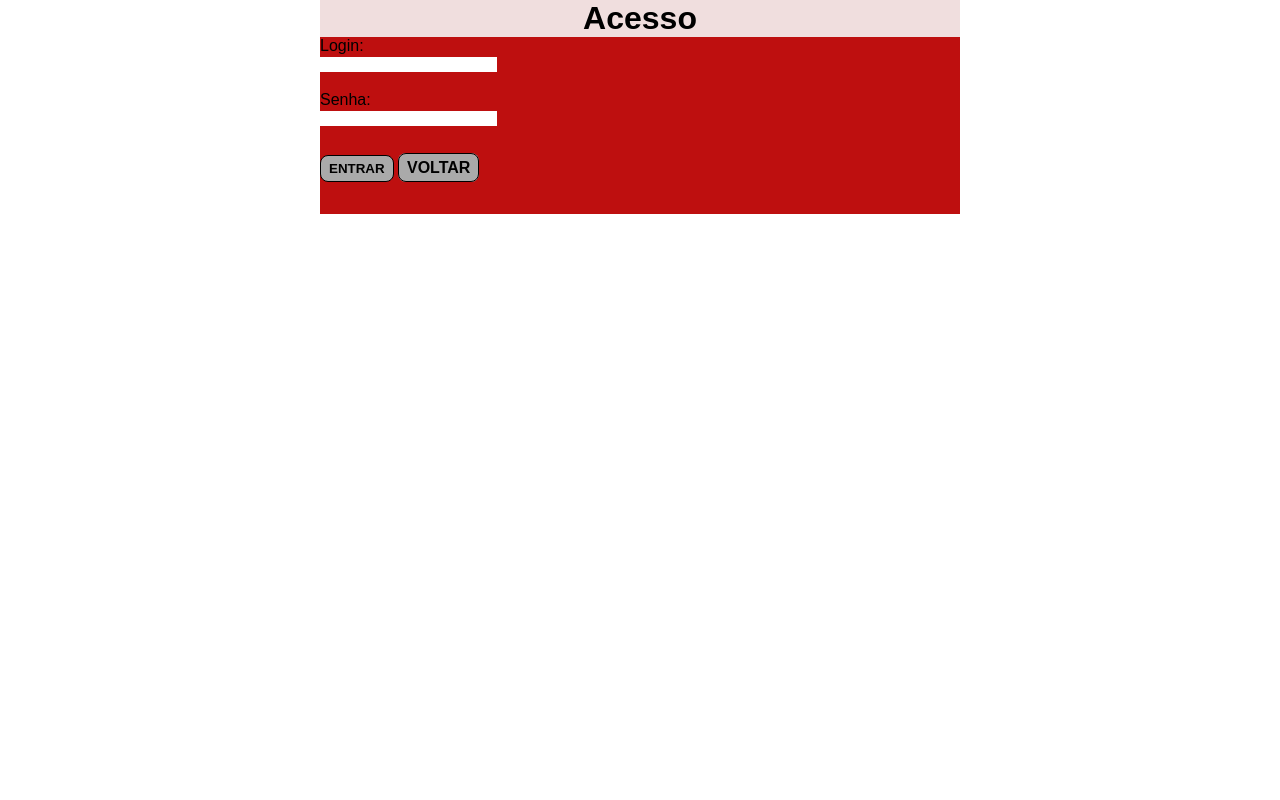
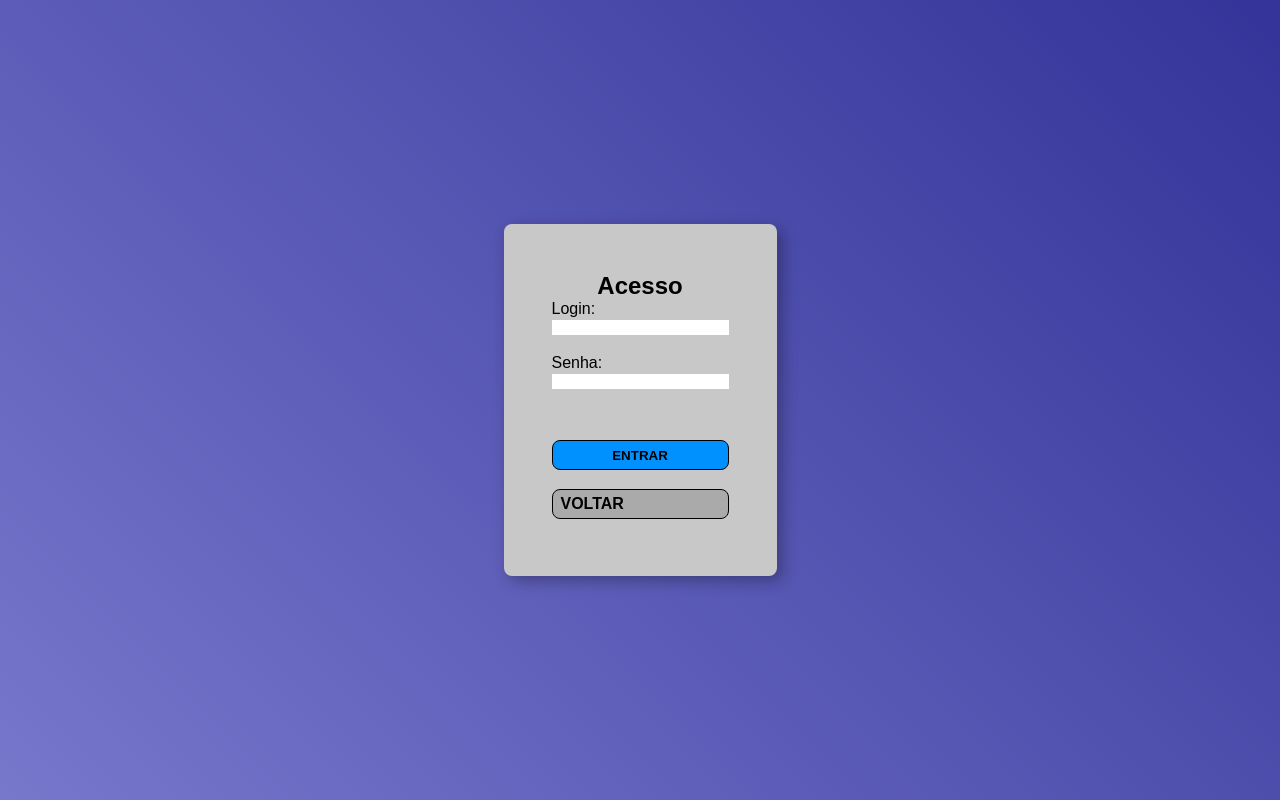
Before and after one commit to coldblu/Locatech, a PHP site: page /login.php in a window 1280 px wide. Run offline with PHP 8.4, Linux system fonts and the light colour scheme.

Commit message:
CSS
Foi trabalhado um pouco na estilização das paginas de acesso.

```diff
--- a/css/estilo.css
+++ b/css/estilo.css
@@ -2,13 +2,15 @@
 
 /* CSS RESET */
 *{
-  margin:0;
-  padding:0;
-  border:none;
-  text-decoration:none;
-  font-style:normal;
-  list-style-type:none;
-  vertical-align:baseline;
+	margin: 0;
+	padding: 0;
+	border: 0;
+	text-decoration:none;
+	font-style: normal;
+	list-style-type:none;
+	vertical-align:baseline;
+	box-sizing: border-box;
+	font-family: Arial, Helvetica, sans-serif;
  }
 
 /* Formatação body */
@@ -172,19 +174,48 @@ body{
 	-webkit-box-shadow:5px 5px 8px rgba(9, 9, 9, 0.7);
 }
 
-/* Acesso */
+/* Acesso - Login & Cadastro*/
 .Acesso{
-	position: center;
-	background-color: rgb(240, 222, 222);
-	height: auto;
-	width: 50%;
-	margin-left: 25%;
+	background: linear-gradient(45deg, #77C, #339);
+	background-repeat: no-repeat;
+	min-height: 100vh;
+	min-width: 100vh;
+	display: flex;
+	align-items: center;
+	justify-content: center;
 }
 
-.Acesso>form>fieldset{
-	background-color: rgb(190, 15, 15);
+.Formulario{
+	background:rgba(200, 200, 200, 1);
+	max-width: 350px;
+	min-height: 40vh;
+	padding: 3rem;
+	box-shadow: 5px 5px 15px rgba(0, 0, 0, 0.3);
+	border-radius: 8px;
+}
+/* Painel */
+.Painel{
+	height: auto;
+	width: 80%;
+	margin: 3% 10%;
+	padding: 3% 1%;
+	background-color: #AAA;
+	border-radius: 10px;
+	border: #000;
+	box-shadow: 5px 5px 8px rgba(9, 9, 9, 0.7);
+
 }
 
+form{
+	display: flex;
+	flex-direction: column;
+}
+
+form input[type="submit"]{
+	margin-top: 2rem;
+	padding: 0.4rem;
+	background:#0091FF;
+}
 /* Outro */
 .buttons{
 	background-color:#AAA;
--- a/login.php
+++ b/login.php
@@ -15,11 +15,11 @@
 	<link rel="stylesheet" type="text/css" href="css/estilo.css" media="screen"/>
 </head>
 <body>
+	<div class='Acesso'>
+		<div class='Formulario'>
+			<h2 align='center'>Acesso</h2>
+			<form action="validacao.php?act=login" method="post" >
 
-		<div class='Acesso'>
-			<h1 align='center'>Acesso</h1>
-			<form action="validacao.php?act=login" method="post" >
-				<fieldset >
 					<div class="mylabel">Login:</div>
 					<div ><input class="" type="text" id="login" name="login" required></div>
 					<br/>
@@ -27,10 +27,11 @@
 					<div ><input class="" type="password" id="senha" name="senha" required></div>
 					<br/>
 					<input class="buttons" type="submit" value="Entrar">
-					<a class="buttons" href='index.php'>Voltar</a>
-				</fieldset >
+
+				<a class="buttons" href='index.php'>Voltar</a>
 			</form>
 		</div>
+	</div>
 
 </body>
 </html>
```
Also changed, not shown: cadastro.php (+7 -5 lines), painelDoUsuario.php (+5 -2 lines).
